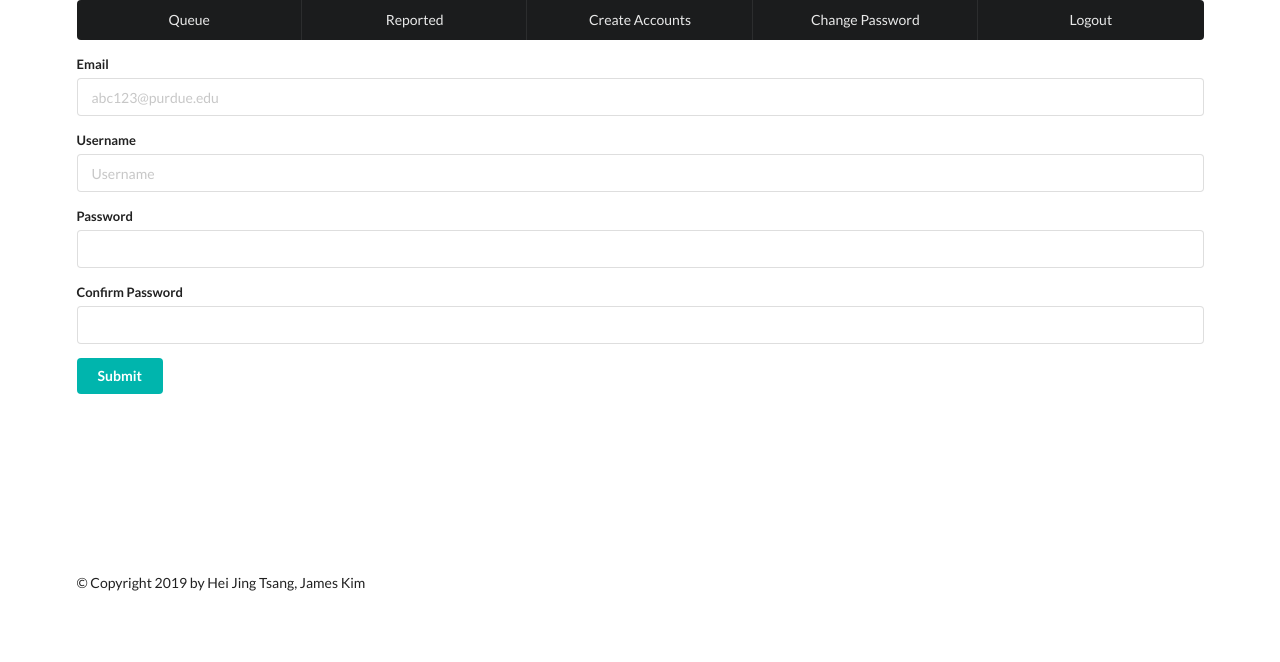
After one commit to heijingtsang/CS252-SP19-LAB6, a Flask app: page /admin/create_account in a window 1280 px wide. The commit adds this page. Shown: the top 662 px of the page. Run offline with Flask 2, Linux system fonts and the light colour scheme; a user stored in the database is signed in; some libraries are stand-ins or nearby versions.

Commit message:
admin can now change password as well as create other admin accounts

```diff
--- a/app.py
+++ b/app.py
@@ -26,7 +26,7 @@ blacklist = []
 class Admin(db.Model, UserMixin):
     id = db.Column(db.Integer, primary_key=True, autoincrement=True)
     username = db.Column(db.String(64), nullable=False, unique=True)
-    password = db.Column(db.String(64), nullable=False)
+    password = db.Column(db.String(256), nullable=False)
     email = db.Column(db.String(128), nullable=False)
 
     def set_password(self, password):
@@ -73,10 +73,10 @@ class Reported(db.Model):
 
 
 db.create_all()
-# master_admin = Admin('admin', 'tsangh@purdue.edu')
-# master_admin.set_password('password')
-# db.session.add(master_admin)
-# db.session.commit()
+master_admin = Admin('admin', 'tsangh@purdue.edu')
+master_admin.set_password('password')
+db.session.add(master_admin)
+db.session.commit()
 
 
 # first parameter (String): the text that may contain to-be-censored words
@@ -112,9 +112,9 @@ def isPostable(text):
 
     for c in text:
         if c == '*':
-            count+=1
+            count += 1
 
-    return (count == 0)
+    return count == 0
 
 
 @app.route('/')
@@ -303,6 +303,51 @@ def migrateFromQueue(qid):
     return redirect(url_for('adminQueue'))
 
 
+@app.route('/admin/create_account', methods=['POST', 'GET'])
+@login_required
+def createAccount():
+    if request.method == 'POST':
+        if not request.form['username'] or not request.form['password'] or not request.form['confirm_password'] or not request.form['email']:
+            flash('Please enter all the fields accordingly.', 'error')
+        elif not request.form['password'] == request.form['confirm_password']:
+            message = 'Passwords don\'t match. Please enter again.'
+            flash(message, 'error')
+        else:
+            username = request.form['username']
+            password = request.form['password']
+            email = request.form['email']
+            admin = Admin(username, email)
+            admin.set_password(password)
+            db.session.add(admin)
+            db.session.commit()
+            flash('New account has been created.')
+            return redirect(url_for('adminQueue'))
+
+    return render_template('create_account.html')
+
+
+@app.route('/admin/password', methods=['POST', 'GET'])
+@login_required
+def changePassword():
+    if request.method == 'POST':
+        if not request.form['cur_pass'] or not request.form['new_pass'] or not request.form['confirm_pass']:
+            flash('Please enter all the fields accordingly.', 'error')
+        else:
+            admin = current_user
+            if not admin.check_password(request.form['cur_pass']):
+                flash('Wrong password, please enter again.', 'error')
+            elif not request.form['new_pass'] == request.form['confirm_pass']:
+                flash('New passwords not matching, please enter again.', 'error')
+            else:
+                admin.set_password(request.form['confirm_pass'])
+                db.session.add(admin)
+                db.session.commit()
+                flash('Password has been successfully updated.')
+                return redirect(url_for('adminQueue'))
+
+    return render_template('change_password.html')
+
+
 @app.route('/files/<path:filename>')
 def uploaded_files(filename):
     path = basedir + '/bin/'
--- a/templates/admin_base.html
+++ b/templates/admin_base.html
@@ -26,12 +26,18 @@
 <body>
 <!-- Semantic UI Code -->
 <div class="ui container">
-    <div class="ui three item inverted menu">
+    <div class="ui five item inverted menu">
         <a class="item" href="{{ url_for('adminQueue') }}">
             Queue
         </a>
         <a class="item" href="{{ url_for('adminReported') }}">
             Reported
+        </a>
+        <a class="item" href="{{ url_for('createAccount') }}">
+            Create Accounts
+        </a>
+        <a class="item" href="{{ url_for('changePassword') }}">
+            Change Password
         </a>
         <a class="item" href="{{ url_for('adminLogout') }}">
             Logout
--- /dev/null
+++ b/templates/create_account.html
@@ -0,0 +1,49 @@
+{% extends "admin_base.html" %}
+{% block title %}Create Account{% endblock %}
+{% block head %}
+    {{ super() }}
+{% endblock %}
+{% block body %}
+
+    <form class="ui form" method="post">
+        <div class="field">
+            <div class="field">
+                <label>Email</label>
+                <input type="email" name="email" placeholder="abc123@purdue.edu">
+            </div>
+        </div>
+        <div class="field">
+            <label>Username</label>
+            <input type="text" name="username" placeholder="Username">
+        </div>
+        <div class="field">
+            <label>Password</label>
+            <input type="password" name="password">
+        </div>
+        <div class="field">
+            <div class="field">
+                <label>Confirm Password</label>
+                <input type="password" name="confirm_password">
+            </div>
+        </div>
+        <input class="ui teal submit button" type="submit" value="Submit">
+        <h3></h3>
+    </form>
+
+    {% with messages = get_flashed_messages() %}
+        {% if messages %}
+            <ul class=flashes>
+                {% for message in messages %}
+                    <div class="ui icon error message">
+                        <i class="attention circle icon"></i>
+                        <div class="content">
+                            <div class="header">Error</div>
+                            <p>{{ message }}</p>
+                        </div>
+                    </div>
+                {% endfor %}
+            </ul>
+        {% endif %}
+    {% endwith %}
+
+{% endblock %}
```
Also changed, not shown: templates/change_password.html (added, +43 -0 lines).
